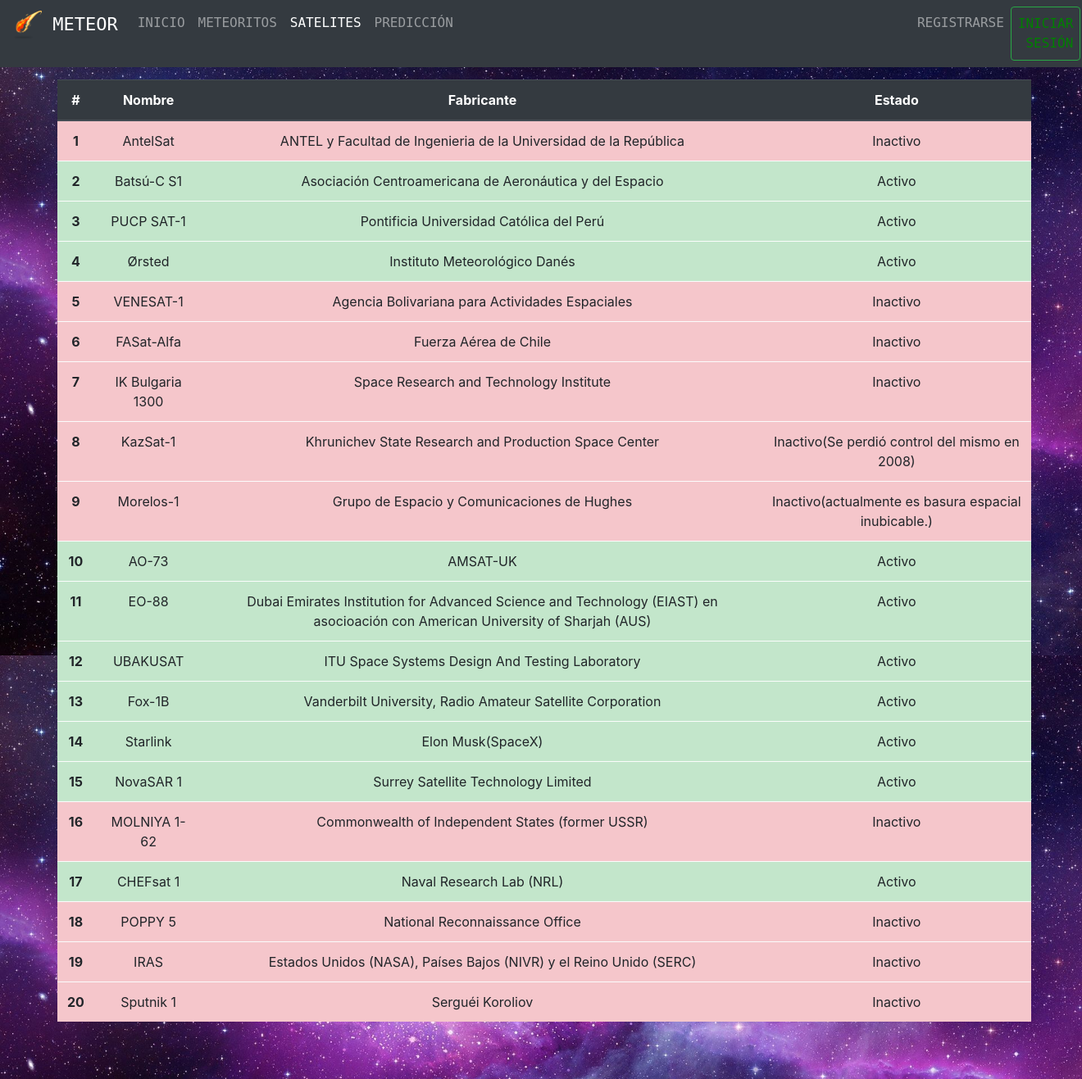
After one commit to lionacosta/TPGrupal, a PHP site: page /satelites.php in a window 1320 px wide. The commit adds this page. Shown: the whole page at 82% size. Run offline with PHP 8.4, Linux system fonts and the light colour scheme.

Commit message:
Add files via upload

```diff
--- /dev/null
+++ b/conexion.php
@@ -0,0 +1,3 @@
+<?php
+$conexion = new mysqli("localhost","root","","meteoros");
+ ?>
--- a/css.css
+++ b/css.css
@@ -43,6 +43,7 @@ body{
 
 .config, .nav-ce{
   display: none;
+  margin-left: 550px;
 }
 
 .config, .nav-ce, .inicio, .regis{
@@ -59,6 +60,10 @@ body{
 
 .change{
   display: none;
+}
+
+.change2{
+  display: block;
 }
 
 .contenedor{
--- /dev/null
+++ b/satelites.php
@@ -0,0 +1,185 @@
+<!DOCTYPE html>
+<html lang="en" dir="ltr">
+  <head>
+    <meta charset="utf-8">
+    <!-- CSS -->
+    <link rel="stylesheet" href="https://cdn.jsdelivr.net/npm/bootstrap@4.5.3/dist/css/bootstrap.min.css" integrity="sha384-TX8t27EcRE3e/ihU7zmQxVncDAy5uIKz4rEkgIXeMed4M0jlfIDPvg6uqKI2xXr2" crossorigin="anonymous">
+
+    <!-- jQuery and JS bundle w/ Popper.js -->
+    <script src="https://code.jquery.com/jquery-3.5.1.slim.min.js" integrity="sha384-DfXdz2htPH0lsSSs5nCTpuj/zy4C+OGpamoFVy38MVBnE+IbbVYUew+OrCXaRkfj" crossorigin="anonymous"></script>
+    <script src="https://cdn.jsdelivr.net/npm/bootstrap@4.5.3/dist/js/bootstrap.bundle.min.js" integrity="sha384-ho+j7jyWK8fNQe+A12Hb8AhRq26LrZ/JpcUGGOn+Y7RsweNrtN/tE3MoK7ZeZDyx" crossorigin="anonymous"></script>
+    <title>Satélites</title>
+    <link rel ="stylesheet" type = "text/css" href = "css.css">
+    <link rel="shortcut icon" href="images/icon.png">
+  </head>
+  <body>
+    <nav class="navbar navbar-expand-lg navbar-dark bg-dark" style="background: : #341240;">
+      <div class="collapse navbar-collapse" id="navbarNav">
+        <ul class="navbar-nav">
+          <li class="nav-item">
+            <a class="navbar-brand" href="#">
+              <img src="images/icon.png" width="35" height="35" class="d-inline-block align-top" alt="" loading="lazy">
+              METEOR
+            </a>
+          </li>
+          <li class="nav-item">
+            <a class="nav-link" href="index.php">INICIO<span class="sr-only">(current)</span></a>
+          </li>
+          <li class="nav-item">
+            <a class="nav-link" href="asteroides.php">METEORITOS</a>
+          </li>
+          <li class="nav-item active">
+            <a class="nav-link" href="sarelites.php">SATELITES</a>
+          </li>
+          <li class="nav-item">
+            <a class="nav-link" href="predecir.php">PREDICCIÓN</a>
+          </li>
+          <li class="nav-item">
+            <a class="nav-link config" href="#">CONFIGURACIÓN</a>
+          </li>
+          <li class="nav-item">
+            <a class="nav-link regis" href="register.html">REGISTRARSE</a>
+          </li>
+          <li class="nav-item">
+            <a class="nav-link inicio btn btn-outline-success" style="color: green;" href="inicio.html">INICIAR SESIÓN</a>
+          </li>
+          <li class="nav-item">
+            <a class="nav-link nav-ce btn btn-outline-danger" href="#">CERRAR SESIÓN</a>
+          </li>
+        </ul>
+      </div>
+    </nav>
+    <table class="table table-light">
+      <thead class="thead-dark">
+        <tr>
+          <th scope="col">#</th>
+          <th scope="col">Nombre</th>
+          <th scope="col">Fabricante</th>
+          <th scope="col">Estado</th>
+        </tr>
+      </thead>
+      <tbody>
+        <tr class="table-danger">
+          <th scope="row">1</th>
+          <td>AntelSat</td>
+          <td>ANTEL y Facultad de Ingenieria de la Universidad de la República</td>
+          <td>Inactivo</td>
+        </tr>
+        <tr class="table-success">
+          <th scope="row">2</th>
+          <td>Batsú-C S1</td>
+          <td>Asociación Centroamericana de Aeronáutica y del Espacio</td>
+          <td>Activo</td>
+        </tr>
+        <tr class="table-success">
+          <th scope="row">3</th>
+          <td>PUCP SAT-1</td>
+          <td>Pontificia Universidad Católica del Perú</td>
+          <td>Activo</td>
+        </tr>
+        <tr class="table-success">
+          <th scope="row">4</th>
+          <td>Ørsted</td>
+          <td>Instituto Meteorológico Danés</td>
+          <td>Activo</td>
+        </tr>
+        <tr class="table-danger">
+          <th scope="row">5</th>
+          <td>VENESAT-1</td>
+          <td>Agencia Bolivariana para Actividades Espaciales</td>
+          <td>Inactivo</td>
+        </tr>
+        <tr class="table-danger">
+          <th scope="row">6</th>
+          <td>FASat-Alfa</td>
+          <td>Fuerza Aérea de Chile</td>
+          <td>Inactivo</td>
+        </tr>
+        <tr class="table-danger">
+          <th scope="row">7</th>
+          <td>IK Bulgaria 1300</td>
+          <td>Space Research and Technology Institute</td>
+          <td>Inactivo</td>
+        </tr>
+        <tr class="table-danger">
+          <th scope="row">8</th>
+          <td>KazSat-1</td>
+          <td>Khrunichev State Research and Production Space Center</td>
+          <td>Inactivo(Se perdió control del mismo en 2008)</td>
+        </tr>
+        <tr class="table-danger">
+          <th scope="row">9</th>
+          <td>Morelos-1</td>
+          <td>Grupo de Espacio y Comunicaciones de Hughes</td>
+          <td>Inactivo(actualmente es basura espacial inubicable.)</td>
+        </tr>
+        <tr class="table-success">
+          <th scope="row">10</th>
+          <td>AO-73</td>
+          <td>AMSAT-UK</td>
+          <td>Activo</td>
+        </tr>
+        <tr class="table-success">
+          <th scope="row">11</th>
+          <td>EO-88</td>
+          <td>Dubai Emirates Institution for Advanced Science and Technology (EIAST) en asocioación con American University of Sharjah (AUS)</td>
+          <td>Activo</td>
+        </tr>
+        <tr class="table-success">
+          <th scope="row">12</th>
+          <td>UBAKUSAT</td>
+          <td>ITU Space Systems Design And Testing Laboratory</td>
+          <td>Activo</td>
+        </tr>
+        <tr class="table-success">
+          <th scope="row">13</th>
+          <td>Fox-1B</td>
+          <td>Vanderbilt University, Radio Amateur Satellite Corporation</td>
+          <td>Activo</td>
+        </tr>
+        <tr class="table-success">
+          <th scope="row">14</th>
+          <td>Starlink</td>
+          <td>Elon Musk(SpaceX)</td>
+          <td>Activo</td>
+        </tr>
+        <tr class="table-success">
+          <th scope="row">15</th>
+          <td>NovaSAR 1</td>
+          <td>Surrey Satellite Technology Limited</td>
+          <td>Activo</td>
+        </tr>
+        <tr class="table-danger">
+          <th scope="row">16</th>
+          <td>MOLNIYA 1-62</td>
+          <td>Commonwealth of Independent States (former USSR)</td>
+          <td>Inactivo</td>
+        </tr>
+        <tr class="table-success">
+          <th scope="row">17</th>
+          <td>CHEFsat 1</td>
+          <td>Naval Research Lab (NRL)</td>
+          <td>Activo</td>
+        </tr>
+        <tr class="table-danger">
+          <th scope="row">18</th>
+          <td>POPPY 5</td>
+          <td>National Reconnaissance Office</td>
+          <td>Inactivo</td>
+        </tr>
+        <tr class="table-danger">
+          <th scope="row">19</th>
+          <td>IRAS</td>
+          <td> Estados Unidos (NASA), Países Bajos (NIVR) y el Reino Unido (SERC)</td>
+          <td>Inactivo</td>
+        </tr>
+        <tr class="table-danger">
+          <th scope="row">20</th>
+          <td>Sputnik 1</td>
+          <td>Serguéi Koroliov</td>
+          <td>Inactivo</td>
+        </tr>
+      </tbody>
+    </table>
+  </body>
+</html>
```
Also changed, not shown: asteroides.php (added, +121 -0 lines), error.php (added, +14 -0 lines), index.php (added, +92 -0 lines), inicio.php (added, +37 -0 lines), insert_into.php (added, +13 -0 lines), login.php (added, +20 -0 lines), predecir.php (added, +93 -0 lines), register.php (added, +45 -0 lines).
